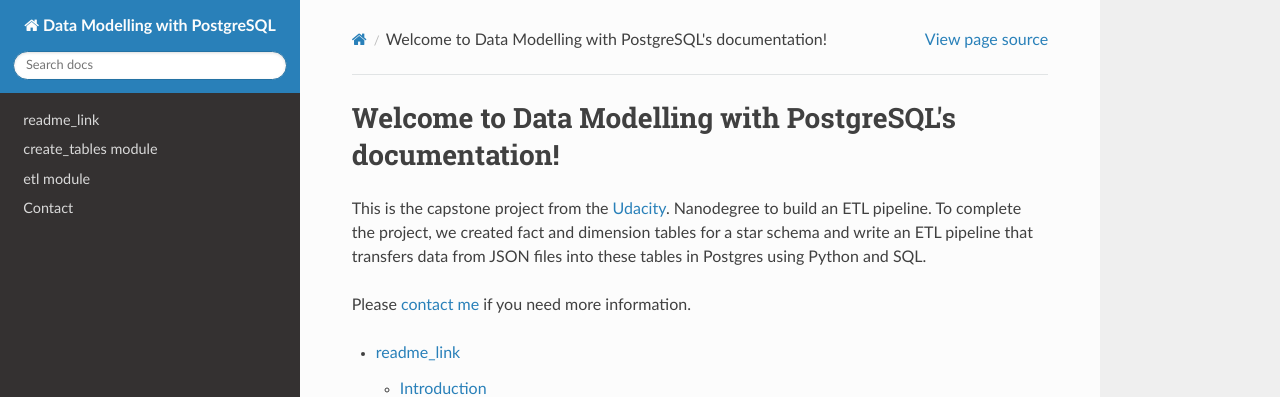
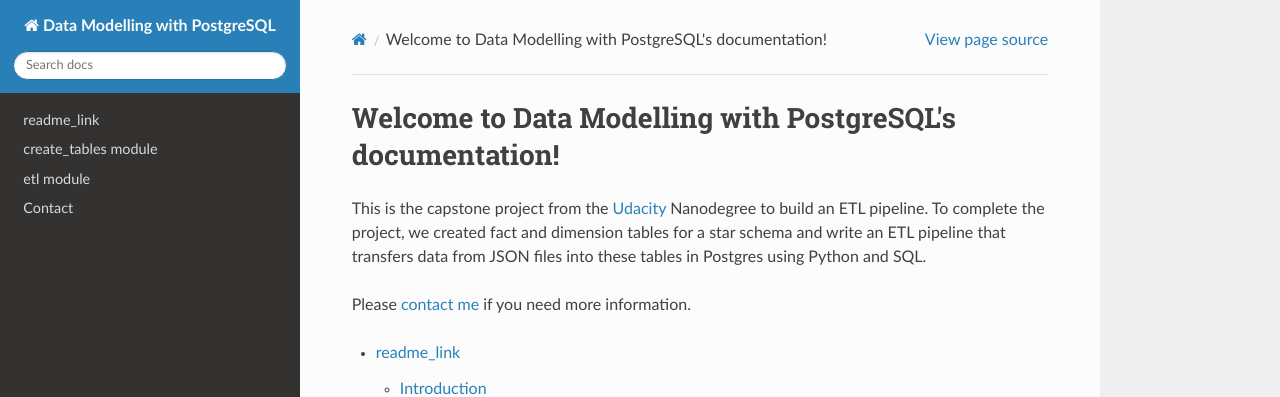
Before and after one commit to hientrinh93/ETL8, a Sphinx documentation site: the page built from docs/source/index.rst, in a window 1280 px wide. Shown: the top 397 px of the page. Built offline with Sphinx 7.4.7 and the Read the Docs theme 2.0.0, drawn with Linux system fonts in a browser that asks for light colours.

```diff
--- a/docs/source/index.rst
+++ b/docs/source/index.rst
@@ -6,7 +6,7 @@
 Welcome to Data Modelling with PostgreSQL's documentation!
 ==========================================================
 
-This is the capstone project from the `Udacity <https://www.youtube.com/embed/2i9k3dgVLp0>`_. Nanodegree to build an ETL pipeline.
+This is the capstone project from the `Udacity <https://www.youtube.com/embed/2i9k3dgVLp0>`_ Nanodegree to build an ETL pipeline.
 To complete the project, we created fact and dimension tables for a star schema and
 write an ETL pipeline that transfers data from JSON files into these tables in Postgres
 using Python and SQL.
```
